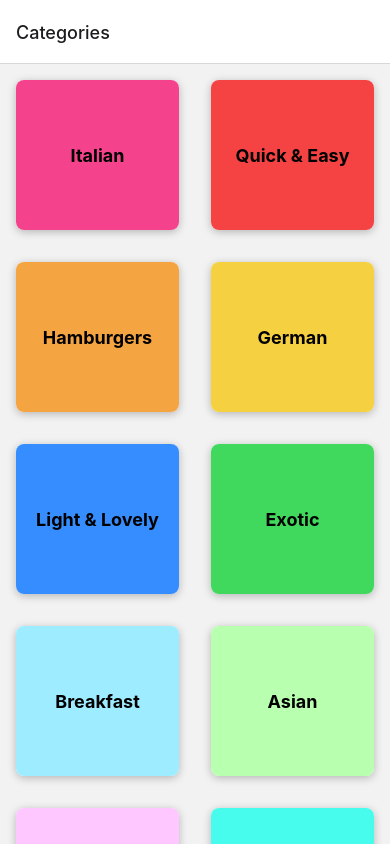
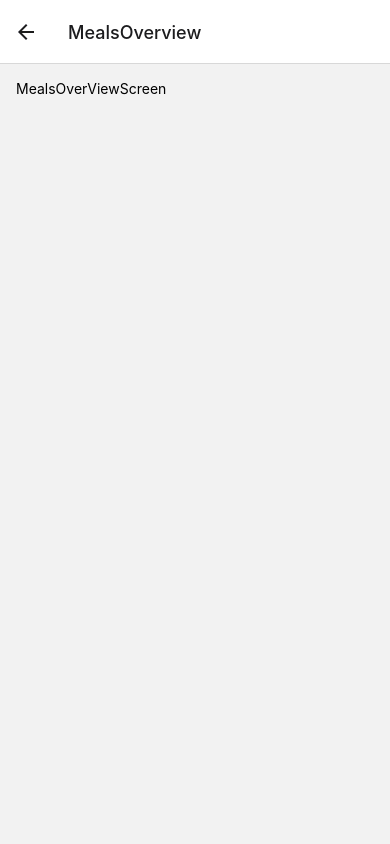
Before and after one commit to zlzlzlmo/react-native-study3, a React Native app: screen /MealsOverview in a window 390 px wide. Built offline with nearby package versions, Linux system fonts and the light colour scheme.

Commit message:
initialRouteName 설정

```diff
--- a/App.tsx
+++ b/App.tsx
@@ -3,6 +3,7 @@ import { StyleSheet, Text, View } from "react-native";
 import CategoriesScreen from "./src/screens/CategoriesScreen";
 import { NavigationContainer } from "@react-navigation/native";
 import { createNativeStackNavigator } from "@react-navigation/native-stack";
+import MealsOverViewScreen from "./src/screens/MealsOverViewScreen";
 
 // * NavigationContainer 으로 screen 컴포넌트를 모두 감싸준다.
 
@@ -13,8 +14,9 @@ export default function App() {
     <>
       <StatusBar style="dark" />
       <NavigationContainer>
-        <Stack.Navigator>
-          <Stack.Screen name="Categories" component={CategoriesScreen} />
+        <Stack.Navigator initialRouteName="MealsCategories">
+          <Stack.Screen name="MealsCategories" component={CategoriesScreen} />
+          <Stack.Screen name="MealsOverview" component={MealsOverViewScreen} />
         </Stack.Navigator>
       </NavigationContainer>
     </>
--- a/package.json
+++ b/package.json
@@ -19,7 +19,8 @@
     "react-native": "0.68.2",
     "react-native-safe-area-context": "4.2.4",
     "react-native-screens": "~3.11.1",
-    "react-native-web": "0.17.7"
+    "react-native-web": "0.17.7",
+    "react-navigation-stack": "^2.10.4"
   },
   "devDependencies": {
     "@babel/core": "^7.12.9",
--- a/src/components/CategoryGridTile.tsx
+++ b/src/components/CategoryGridTile.tsx
@@ -4,8 +4,9 @@ import React from "react";
 interface CategoryGridTileProps {
   title: string;
   color: string;
+  onPress: () => void;
 }
-const CategoryGridTile = ({ title, color }: CategoryGridTileProps) => {
+const CategoryGridTile = ({ title, color, onPress }: CategoryGridTileProps) => {
   return (
     <View style={styles.gridItem}>
       <Pressable
@@ -14,6 +15,7 @@ const CategoryGridTile = ({ title, color }: CategoryGridTileProps) => {
           styles.button,
           pressed && styles.buttonPressed,
         ]}
+        onPress={onPress}
       >
         <View style={[styles.innerContainer, { backgroundColor: color }]}>
           <Text style={styles.title}>{title}</Text>
--- a/src/screens/CategoriesScreen.tsx
+++ b/src/screens/CategoriesScreen.tsx
@@ -2,8 +2,19 @@ import { StyleSheet, Text, View, FlatList } from "react-native";
 import React from "react";
 import { CATEGORIES } from "../data/dummy-data";
 import CategoryGridTile from "../components/CategoryGridTile";
+import { NavigationStackProp } from "react-navigation-stack";
 
-const CategoriesScreen = () => {
+interface NavigationProps {
+  navigation: NavigationStackProp;
+}
+
+interface Props extends NavigationProps {}
+
+const CategoriesScreen = ({ navigation }: Props) => {
+  const pressHandler = () => {
+    navigation.navigate("MealsOverview");
+  };
+
   return (
     <FlatList
       data={CATEGORIES}
@@ -12,6 +23,7 @@ const CategoriesScreen = () => {
         <CategoryGridTile
           title={renderItem.item.title}
           color={renderItem.item.color}
+          onPress={pressHandler}
         />
       )}
       numColumns={2}
--- /dev/null
+++ b/src/screens/MealsOverViewScreen.tsx
@@ -0,0 +1,19 @@
+import { StyleSheet, Text, View } from "react-native";
+import React from "react";
+
+const MealsOverViewScreen = () => {
+  return (
+    <View style={styles.container}>
+      <Text>MealsOverViewScreen</Text>
+    </View>
+  );
+};
+
+export default MealsOverViewScreen;
+
+const styles = StyleSheet.create({
+  container: {
+    flex: 1,
+    padding: 16,
+  },
+});
```
Also changed, not shown: 1 other file (tests, documents, lock files or other folders).
